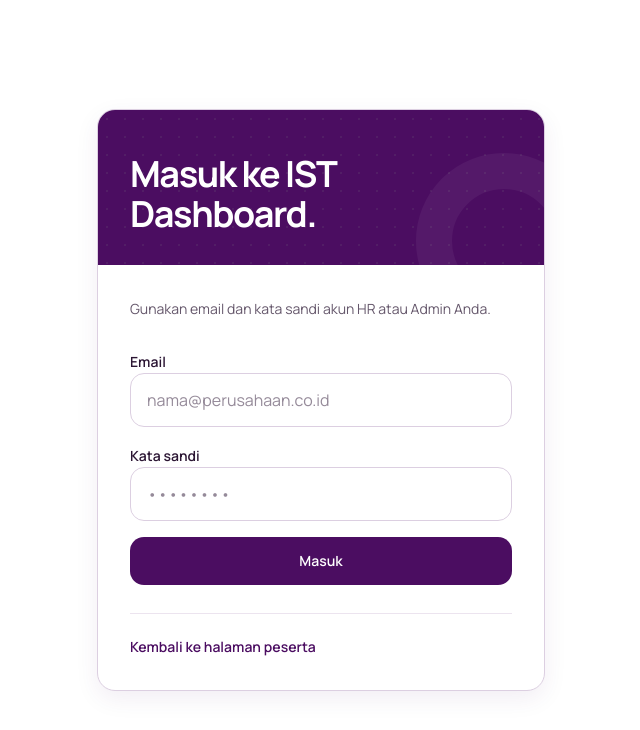
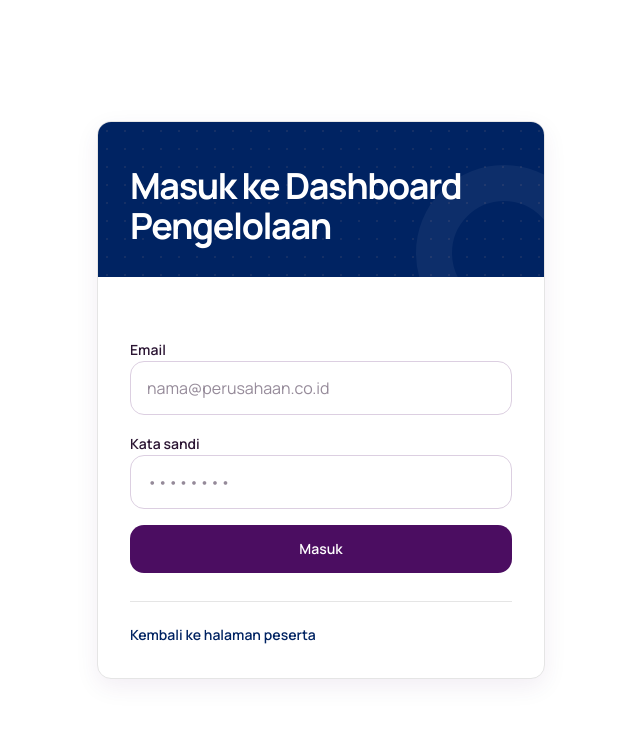
Before and after one commit to Avinnskie/intellegent-structure-test, a Next.js app: page /login in a window 1280 px wide. Shown: the top 730 px of the page, without its empty margins (319-959 px from the left). Built offline with nearby package versions, Linux system fonts and the light colour scheme.

Commit message:
feat: update ui login

```diff
--- a/app/login/page.tsx
+++ b/app/login/page.tsx
@@ -19,30 +19,26 @@ export default async function LoginPage({ searchParams }: LoginPageProps) {
     <main className="flex min-h-dvh w-full flex-col items-center justify-center px-4 py-10 sm:py-14">
       <section
         aria-labelledby="login-heading"
-        className="w-full max-w-md overflow-hidden rounded-2xl border border-[var(--border-default)] bg-[var(--surface-panel)] shadow-[var(--shadow-subtle)]"
+        className="w-full max-w-md overflow-hidden rounded-xl border border-border bg-card shadow-[var(--shadow-subtle)]"
       >
-        <div className="lms-grid-pattern relative overflow-hidden bg-[var(--accent-primary)] px-6 py-8 text-white sm:px-8">
+        <div className="lms-grid-pattern relative overflow-hidden bg-primary px-6 py-8 text-white sm:px-8">
           <div className="relative z-10">
             <h1
               id="login-heading"
               className="mt-3 text-pretty text-[clamp(1.75rem,3vw,2.25rem)] font-bold leading-[1.1] tracking-[-0.04em]"
             >
-              Masuk ke IST Dashboard.
+              Masuk ke Dashboard Pengelolaan
             </h1>
           </div>
           <div className="absolute -bottom-16 -right-12 size-44 rounded-full border-[36px] border-white/5" />
         </div>
 
         <div className="p-6 sm:p-8">
-          <p className="text-sm leading-6 text-[var(--text-secondary)]">
-            Gunakan email dan kata sandi akun HR atau Admin Anda.
-          </p>
-
           <LoginForm next={next} denied={params.denied === "1"} />
 
-          <div className="mt-7 border-t border-[var(--border-subtle)] pt-5">
+          <div className="mt-7 border-t border-border pt-5">
             <Link
-              className="inline-block text-sm font-semibold text-[var(--accent-primary)] hover:underline"
+              className="inline-block text-sm font-semibold text-primary hover:underline"
               href="/"
             >
               Kembali ke halaman peserta
```
